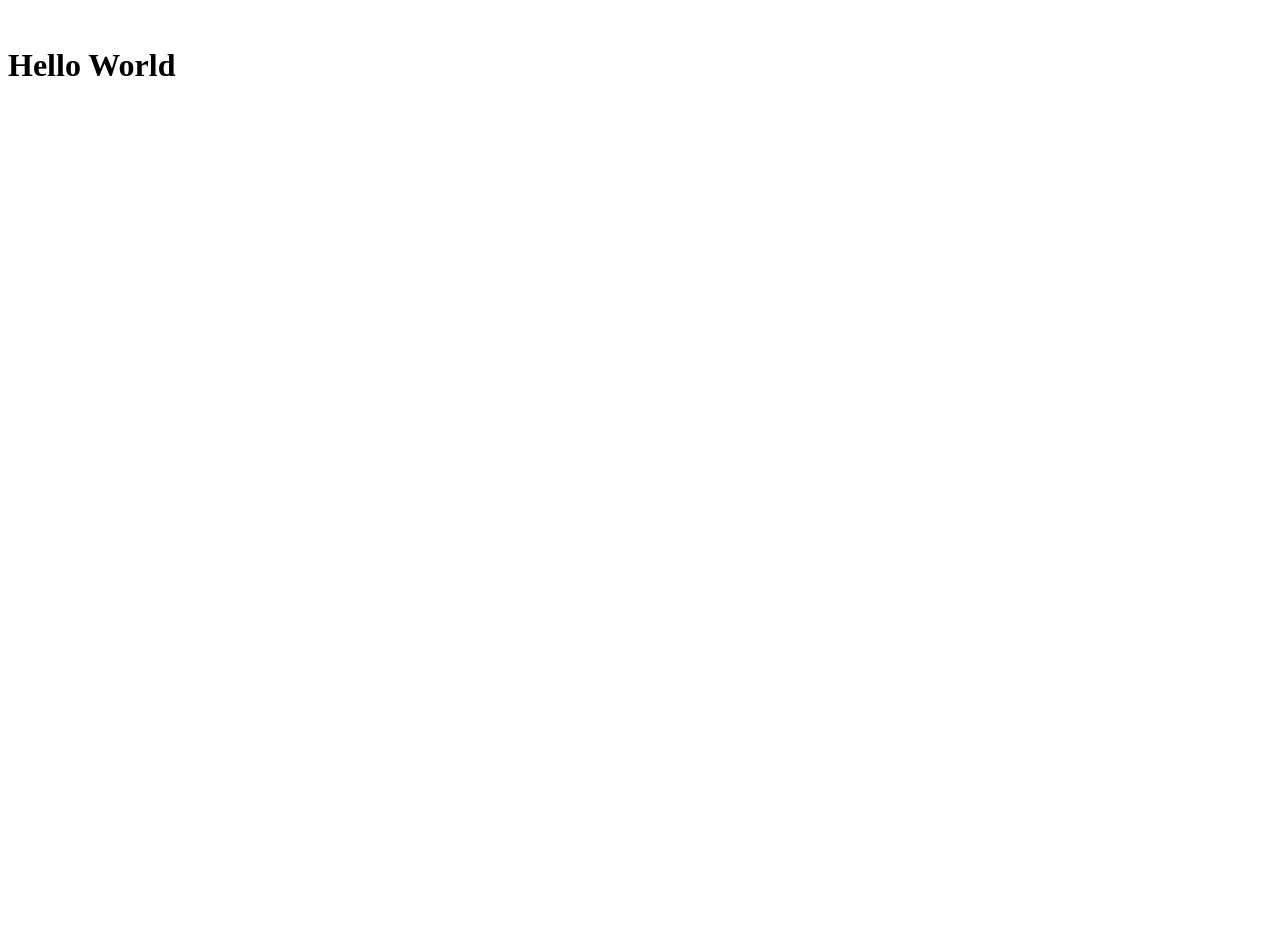
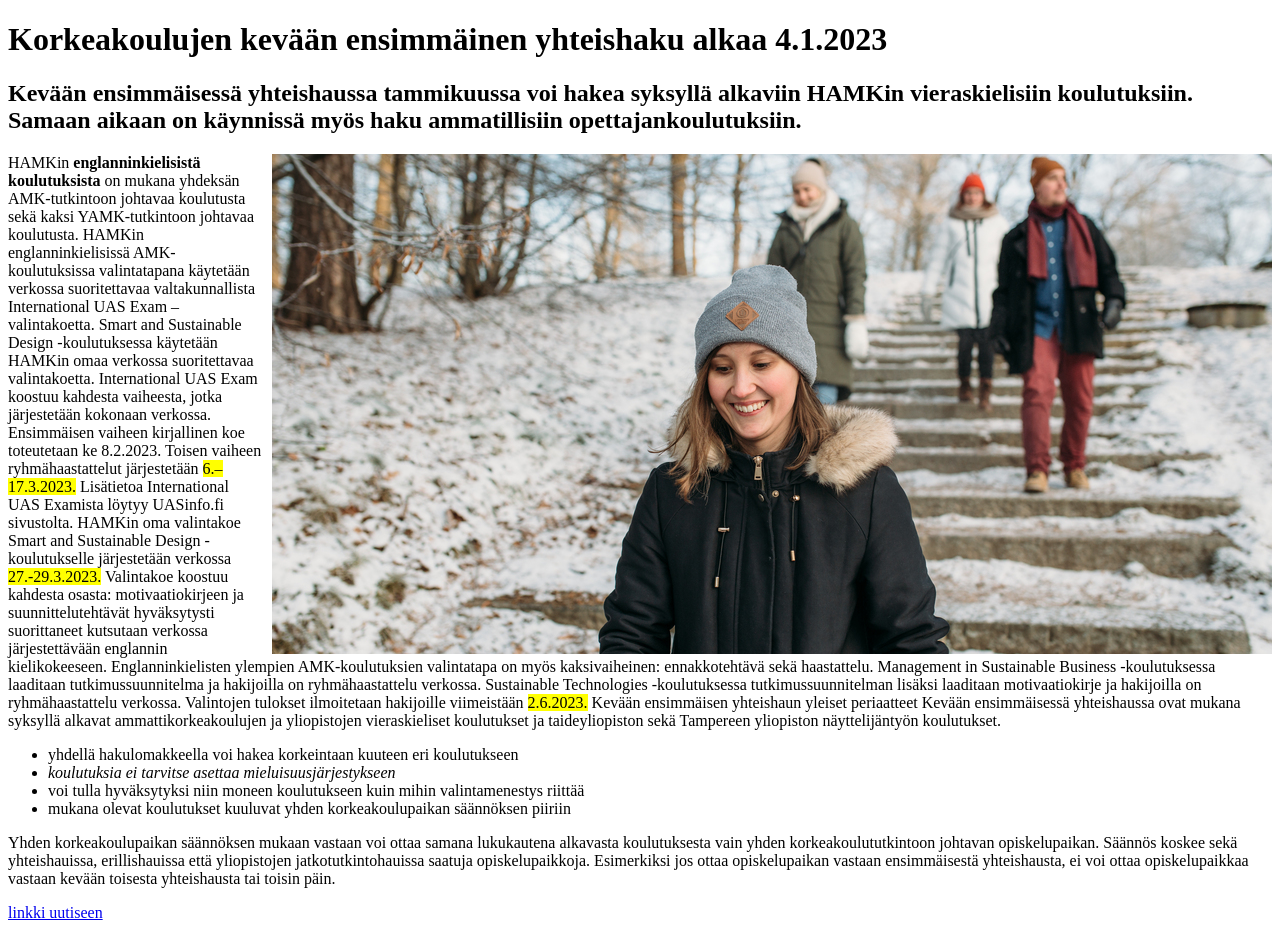
Before and after one commit to petra22002/petrapuronummi123, a plain HTML site: page exercise1.html in a window 1280 px wide. Before the commit the page ends 800 px from the top, so only its background shows below. Drawn offline with Linux system fonts and the light colour scheme.

Commit message:
exercise1.2

```diff
--- a/exercise1.html
+++ b/exercise1.html
@@ -1,14 +1,36 @@
 <!DOCTYPE html>
-<html lang="en">
+<html lang="fi">
 <head>
     <meta charset="UTF-8">
     <meta http-equiv="X-UA-Compatible" content="IE=edge">
     <meta name="viewport" content="width=device-width, initial-scale=1.0">
-    <title>Document</title>
+    <meta name="author" content="Petra Puronummi">
+    <meta name="description" content="Kevään ensimmäinen haku käynnissä ja voi hakea hamkin vieraskielisiin koulutuksiin.
+                                      Myös haku auki hamkin ammatillisiin opettajankoulutuksiin. Yhteishaku, kevät." >
+    <title>Korkeakoulujen yhteishaku alkaa</title>
 </head>
 <body>
-    <img src="">
-    <ul></ul>
-    <h1>Hello World</h1>
+    <h1>Korkeakoulujen kevään ensimmäinen yhteishaku alkaa 4.1.2023</h1>
+    <h2>Kevään ensimmäisessä yhteishaussa tammikuussa voi hakea syksyllä alkaviin HAMKin vieraskielisiin koulutuksiin. Samaan aikaan on käynnissä myös haku ammatillisiin opettajankoulutuksiin.</h2>
+<p>
+    <img src="assets/images/NikoJekkonenForssa2021isot8_1000x500.jpg" alt="image" style="float:right ; margin-left:10px;">
+    HAMKin <b>englanninkielisistä koulutuksista</b> on mukana yhdeksän AMK-tutkintoon johtavaa koulutusta sekä kaksi YAMK-tutkintoon johtavaa koulutusta.
+    HAMKin englanninkielisissä AMK-koulutuksissa valintatapana käytetään verkossa suoritettavaa valtakunnallista International UAS Exam –valintakoetta. Smart and Sustainable Design -koulutuksessa käytetään HAMKin omaa verkossa suoritettavaa valintakoetta.
+    International UAS Exam koostuu kahdesta vaiheesta, jotka järjestetään kokonaan verkossa. Ensimmäisen vaiheen kirjallinen koe toteutetaan ke 8.2.2023. Toisen vaiheen ryhmähaastattelut järjestetään <mark>6.–17.3.2023.</mark> Lisätietoa International UAS Examista löytyy UASinfo.fi sivustolta.
+     HAMKin oma valintakoe Smart and Sustainable Design -koulutukselle järjestetään verkossa <mark>27.-29.3.2023.</mark> Valintakoe koostuu kahdesta osasta: motivaatiokirjeen ja suunnittelutehtävät hyväksytysti suorittaneet kutsutaan verkossa järjestettävään englannin kielikokeeseen.
+     Englanninkielisten ylempien AMK-koulutuksien valintatapa on myös kaksivaiheinen: ennakkotehtävä sekä haastattelu. Management in Sustainable Business -koulutuksessa laaditaan tutkimussuunnitelma ja hakijoilla on ryhmähaastattelu verkossa.
+     Sustainable Technologies -koulutuksessa tutkimussuunnitelman lisäksi laaditaan motivaatiokirje ja hakijoilla on ryhmähaastattelu verkossa.
+     Valintojen tulokset ilmoitetaan hakijoille viimeistään <mark>2.6.2023.</mark>
+    Kevään ensimmäisen yhteishaun yleiset periaatteet
+    Kevään ensimmäisessä yhteishaussa ovat mukana syksyllä alkavat ammattikorkeakoulujen ja yliopistojen vieraskieliset koulutukset ja taideyliopiston sekä Tampereen yliopiston näyttelijäntyön koulutukset.
+    <ul><li> yhdellä hakulomakkeella voi hakea korkeintaan kuuteen eri koulutukseen</li>
+    <li><em>koulutuksia ei tarvitse asettaa mieluisuusjärjestykseen</em></li>
+    <li>voi tulla hyväksytyksi niin moneen koulutukseen kuin mihin valintamenestys riittää</li>
+    <li>mukana olevat koulutukset kuuluvat yhden korkeakoulupaikan säännöksen piiriin</li></ul>
+    Yhden korkeakoulupaikan säännöksen mukaan vastaan voi ottaa samana lukukautena alkavasta koulutuksesta vain yhden korkeakoulututkintoon johtavan opiskelupaikan.
+    Säännös koskee sekä yhteishauissa, erillishauissa että yliopistojen jatkotutkintohauissa saatuja opiskelupaikkoja. Esimerkiksi jos ottaa opiskelupaikan vastaan ensimmäisestä yhteishausta, ei voi ottaa opiskelupaikkaa vastaan kevään toisesta yhteishausta tai toisin päin.</p>
+<a href="https://www.hamk.fi/2022/korkeakoulujen-kevaan-ensimmainen-yhteishaku-alkaa-4-1-2023/" target="_blank">linkki uutiseen</a>
+
+
 </body>
 </html>
```
Also changed, not shown: assets/images/NikoJekkonenForssa2021isot8_1000x500.jpg (added).
